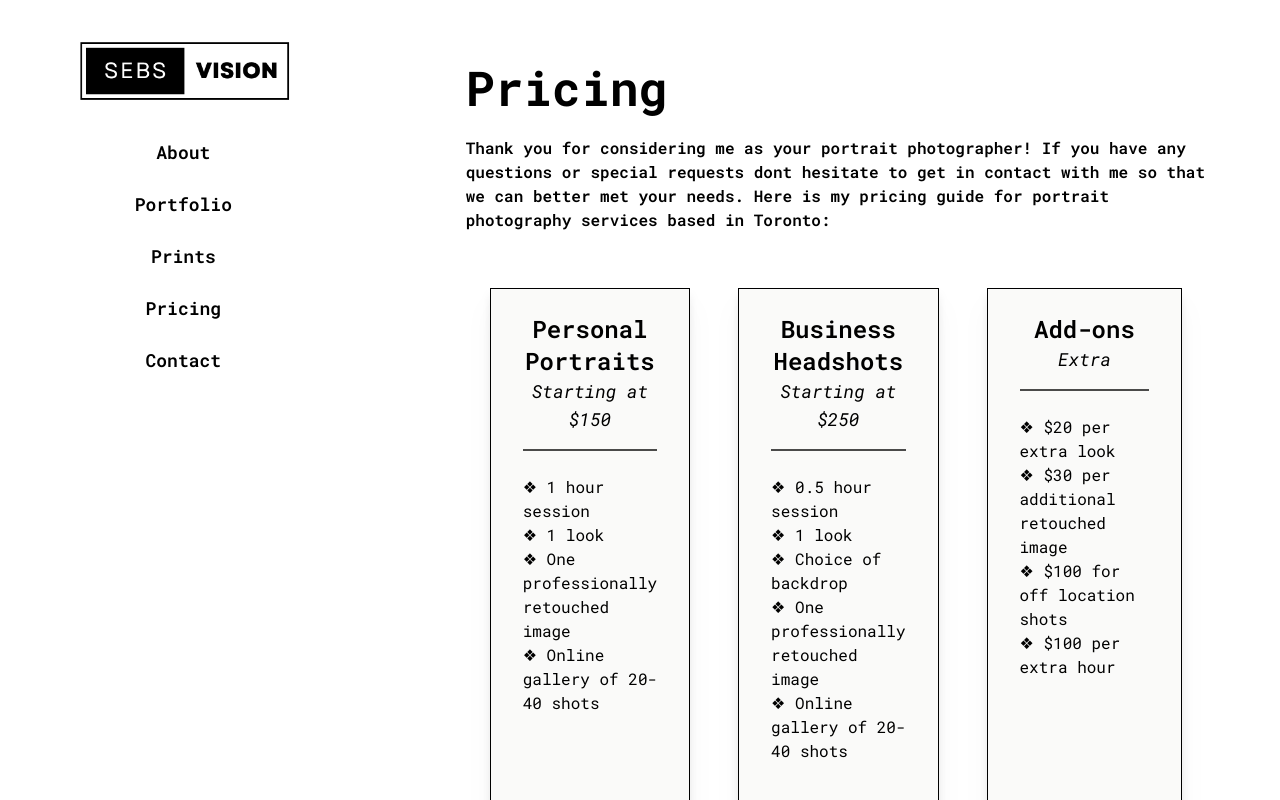
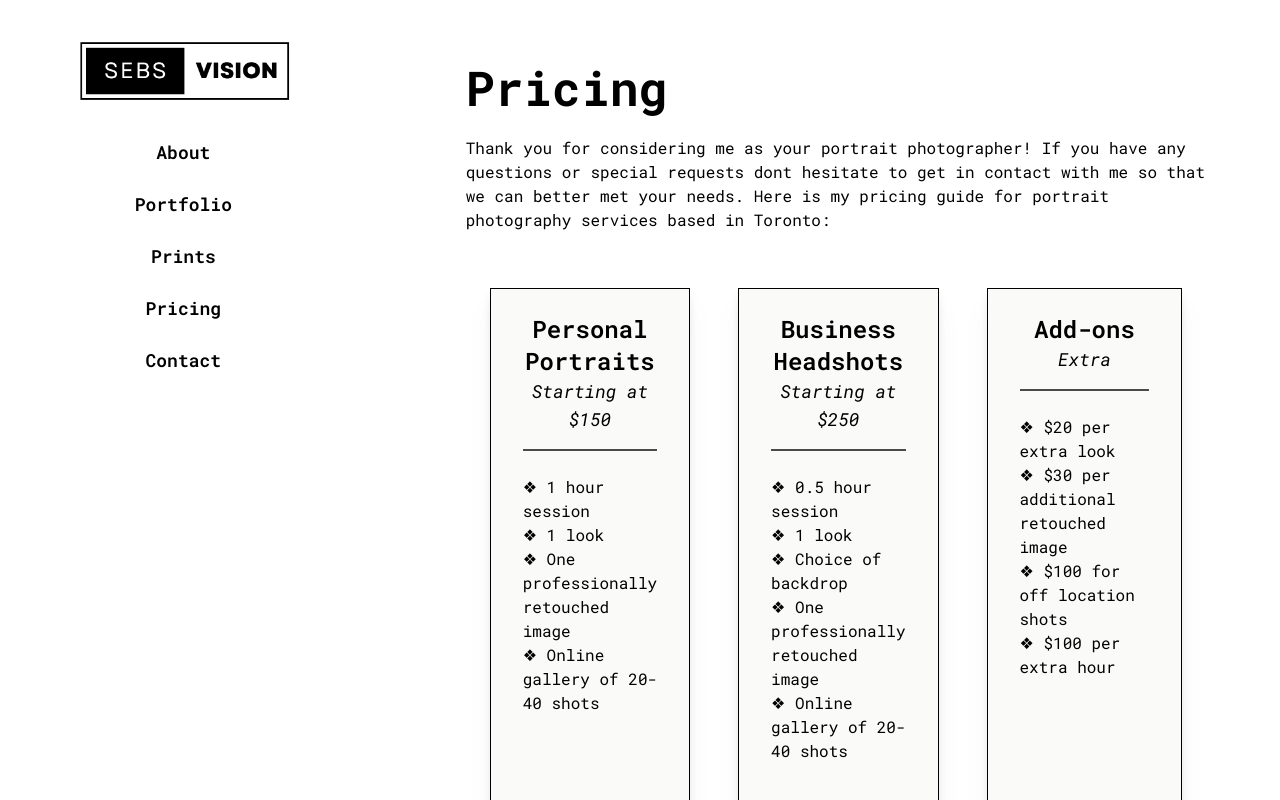
Before and after one commit to Hublove/PhotographyPortfolio, a SvelteKit app: page /pricing in a window 1280 px wide. Built offline with nearby package versions, Linux system fonts and the light colour scheme.

Commit message:
unbolded some text

```diff
--- a/src/routes/pricing/+page.svelte
+++ b/src/routes/pricing/+page.svelte
@@ -8,7 +8,7 @@
 
 
             <h1 class="mb-6 text-5xl font-bold">Pricing</h1>
-            <p class="font-semibold">Thank you for considering me as your portrait photographer! If you have any questions or special requests dont hesitate to get in contact with me so that we can better met your needs. Here is my pricing guide for portrait photography services based in Toronto:</p>
+            <p class="font-normal">Thank you for considering me as your portrait photographer! If you have any questions or special requests dont hesitate to get in contact with me so that we can better met your needs. Here is my pricing guide for portrait photography services based in Toronto:</p>
 
             <!-- <div class=" py-6 grid grid-rows-3 sm:divide-x divide-y-0 divide-y sm:grid-rows-none sm:grid-cols-3 "> -->
 
```
